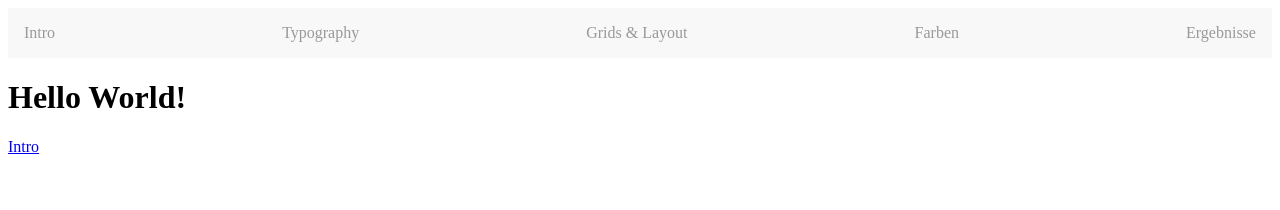
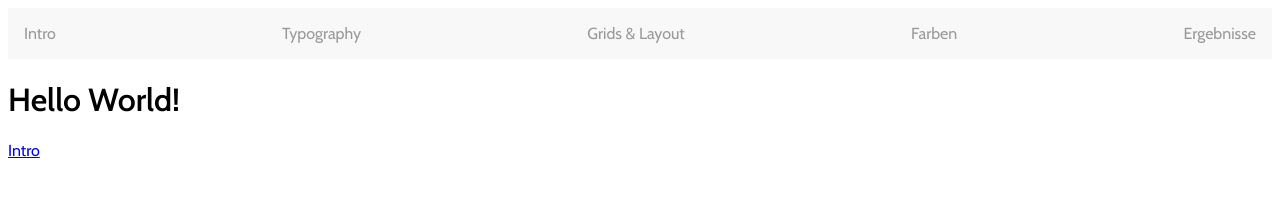
Before and after one commit to Plsr/25knots, a React app: page / in a window 1280 px wide. Shown: the top 210 px of the page. Built offline with nearby package versions, Linux system fonts and the light colour scheme.

Commit message:
Implemented global styles

```diff
--- a/package.json
+++ b/package.json
@@ -21,6 +21,7 @@
     "babel-loader": "^7.0.0",
     "babel-preset-es2015": "^6.24.1",
     "babel-preset-react": "^6.24.1",
+    "css-loader": "^0.28.4",
     "express": "^4.15.3",
     "html-webpack-plugin": "^2.28.0",
     "path": "^0.12.7",
--- a/src/index.js
+++ b/src/index.js
@@ -1,6 +1,8 @@
 import React from 'react'
 import ReactDOM from 'react-dom'
 import { BrowserRouter as Router, Route, Link, Switch } from 'react-router-dom'
+
+import './styles/global.css'
 
 import App from './components/App.jsx'
 import Typography from './components/Typography.jsx'
--- /dev/null
+++ b/src/styles/global.css
@@ -0,0 +1,3 @@
+body {
+  font-family: 'Cabin', sans-serif;
+}
--- a/webpack.config.js
+++ b/webpack.config.js
@@ -16,7 +16,8 @@ module.exports = {
   module: {
     loaders: [
       { test: /\.js$/, loader: 'babel-loader', exclude: /node_modules/ },
-      { test: /\.jsx$/, loader: 'babel-loader', exclude: /node_modules/ }
+      { test: /\.jsx$/, loader: 'babel-loader', exclude: /node_modules/ },
+      { test: /\.css$/, loader: [ 'style-loader', 'css-loader' ] }
     ]
   },
 
```
Also changed, not shown: 1 other file (tests, documents, lock files or other folders).
